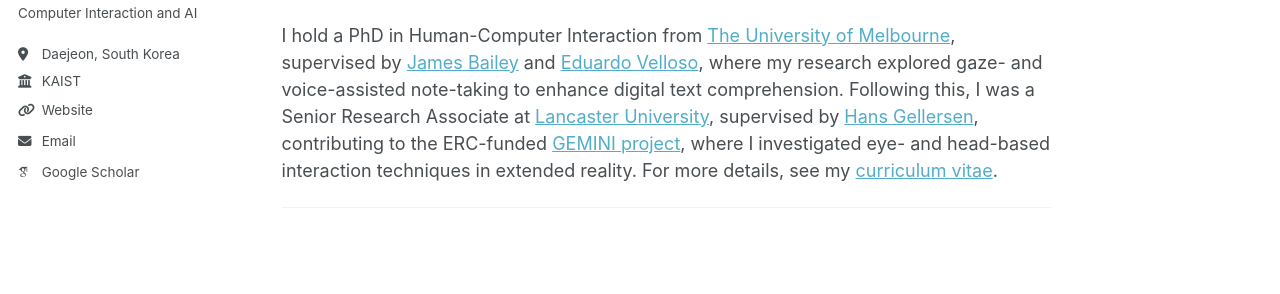
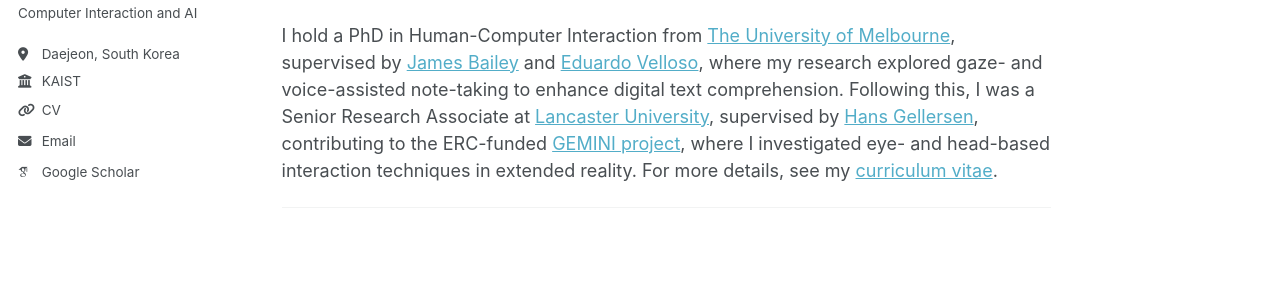
Before and after one commit to khananamahmad3-max/anamkhan.github.io, a Jekyll site: the page built from _pages/about.md, in a window 1280 px wide. Shown: the part 334-628 px from the top of the page. Built offline with Jekyll 4.4.1, drawn with Linux system fonts in a browser that asks for light colours; some web fonts are replaced; a script bundle is joined from its source files by our own code; library files that are not in the unit come from our copies.

Commit message:
Update author-profile.html

```diff
--- a/_includes/author-profile.html
+++ b/_includes/author-profile.html
@@ -31,7 +31,7 @@
         <li class="author__desktop"><i class="fas fa-fw fa-building-columns icon-pad-right" aria-hidden="true"></i>{{ author.employer }}</li>
       {% endif %}
       {% if author.uri %}
-        <li><a href="{{ author.uri }}"><i class="fas fa-fw fa-link icon-pad-right" aria-hidden="true"></i>{{ site.data.ui-text[site.locale].website_label | default: "CV" }}</a></li>
+        <li><a href="{{ author.uri }}"><i class="fas fa-fw fa-link icon-pad-right" aria-hidden="true"></i>CV</a></li>
       {% endif %}
       {% if author.email %}
         <li><a href="mailto:{{ author.email }}"><i class="fas fa-fw fa-envelope icon-pad-right" aria-hidden="true"></i>{{ site.data.ui-text[site.locale].email_label | default: "Email" }}</a></li>
```
